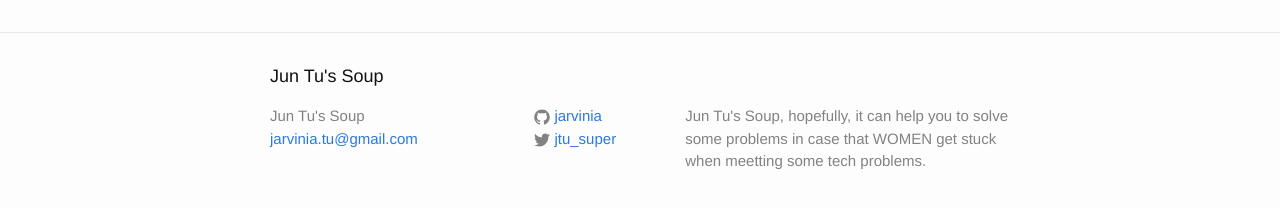
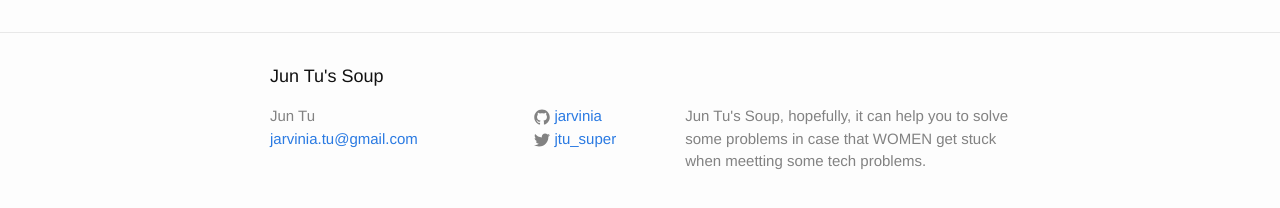
Before and after one commit to jarvinia/jarvinia.github.io, a Jekyll site: the page built from index.html, in a window 1280 px wide. Shown: the part 295-503 px from the top of the page. Built offline with Jekyll 4.4.1, drawn with Linux system fonts in a browser that asks for light colours.

Commit message:
update footer styling

```diff
--- a/_config.yml
+++ b/_config.yml
@@ -1,5 +1,6 @@
 # Site settings
 title: Jun Tu's Soup
+author: Jun Tu
 email: jarvinia.tu@gmail.com
 description: >
  Jun Tu's Soup, hopefully, it can help you to solve some problems in case that WOMEN get stuck when meetting some tech problems.
--- a/_includes/footer.html
+++ b/_includes/footer.html
@@ -7,7 +7,7 @@
     <div class="footer-col-wrapper">
       <div class="footer-col  footer-col-1">
         <ul class="contact-list">
-          <li>{{ site.title }}</li>
+          <li>{{ site.author }}</li>
           <li><a href="mailto:{{ site.email }}">{{ site.email }}</a></li>
         </ul>
       </div>
--- a/_sass/_layout.scss
+++ b/_sass/_layout.scss
@@ -102,6 +102,7 @@
 .footer-heading {
     font-size: 18px;
     margin-bottom: $spacing-unit / 2;
+    font-family: 'Tangerine' serif;
 }
 
 .contact-list,
```
